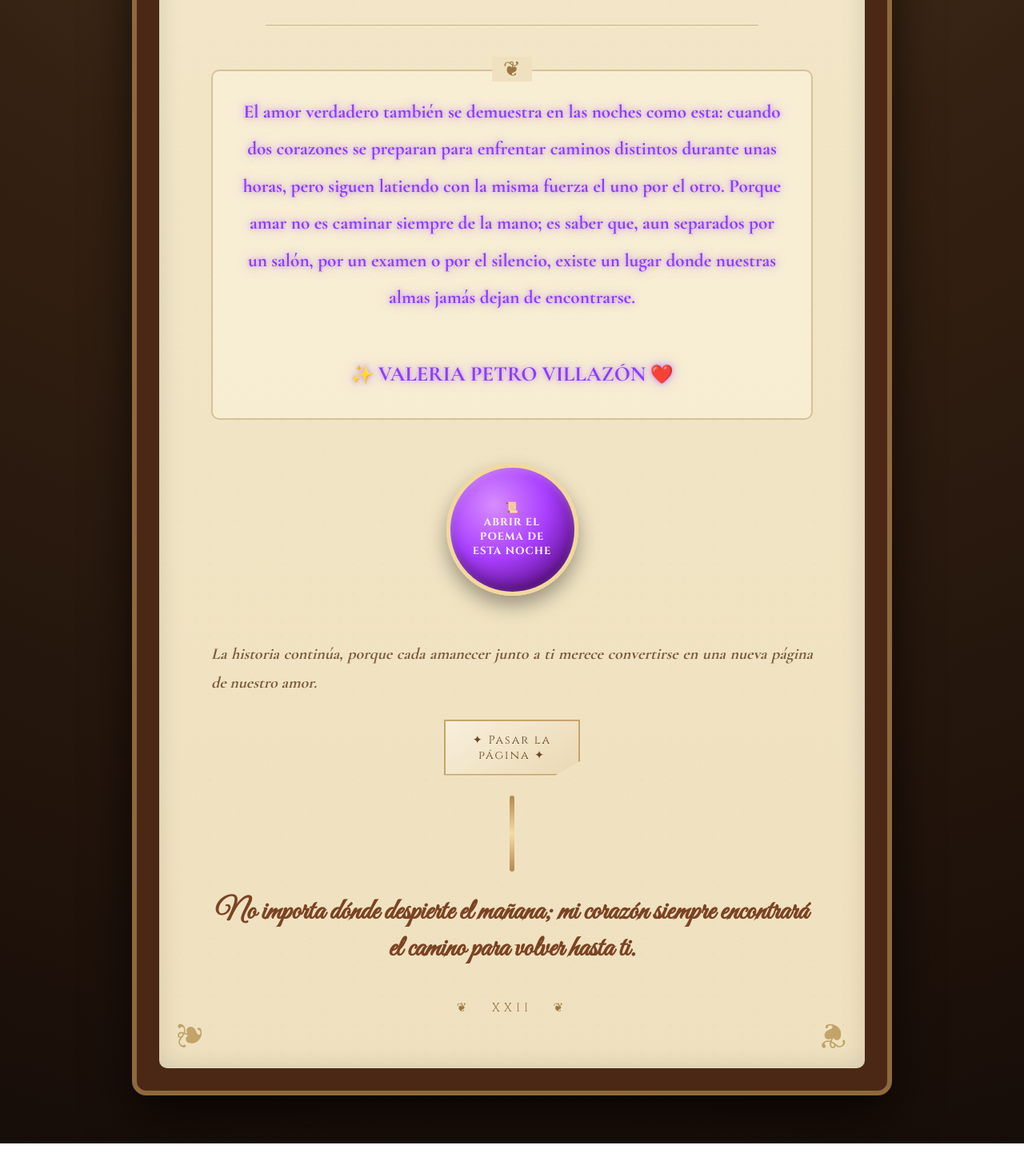
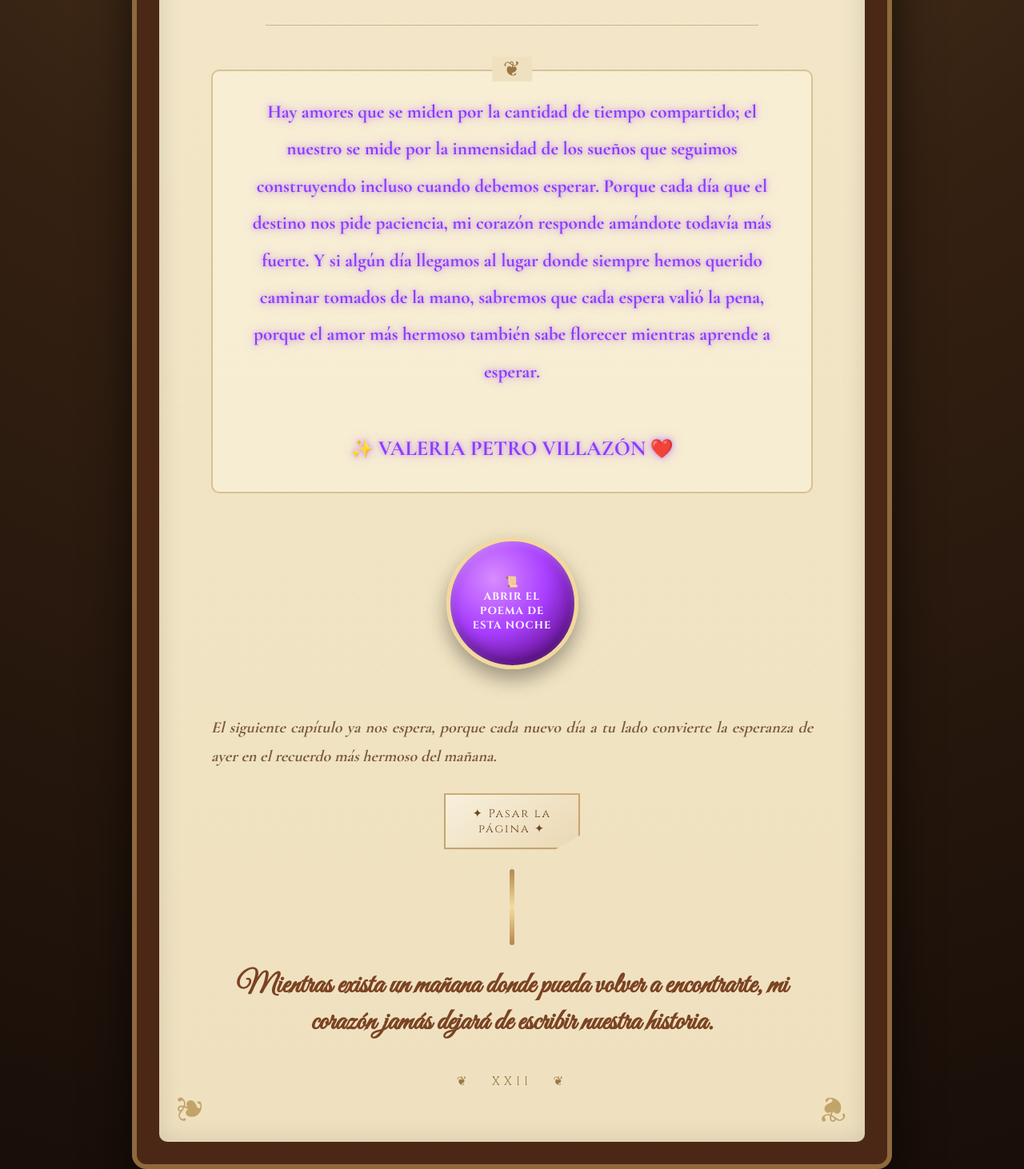
Before and after one commit to j8753741-eng/Lunes-27-de-julio-del-2026---carta-cap-XXII-, a plain HTML site: page index.html in a window 1280 px wide. Shown: the part 2900-4362 px from the top of the page at 80% size. Before the commit the page ends 4330 px from the top, so only its background shows below. Drawn offline with nearby package versions, Linux system fonts and the light colour scheme.

Commit message:
Update love-themed text in index.html

```diff
--- a/index.html
+++ b/index.html
@@ -526,7 +526,7 @@ text-shadow:
 
 <strong>
 
-El amor verdadero también se demuestra en las noches como esta: cuando dos corazones se preparan para enfrentar caminos distintos durante unas horas, pero siguen latiendo con la misma fuerza el uno por el otro. Porque amar no es caminar siempre de la mano; es saber que, aun separados por un salón, por un examen o por el silencio, existe un lugar donde nuestras almas jamás dejan de encontrarse.
+Hay amores que se miden por la cantidad de tiempo compartido; el nuestro se mide por la inmensidad de los sueños que seguimos construyendo incluso cuando debemos esperar. Porque cada día que el destino nos pide paciencia, mi corazón responde amándote todavía más fuerte. Y si algún día llegamos al lugar donde siempre hemos querido caminar tomados de la mano, sabremos que cada espera valió la pena, porque el amor más hermoso también sabe florecer mientras aprende a esperar.
 
 <br><br>
 
@@ -535,6 +535,7 @@ El amor verdadero también se demuestra en las noches como esta: cuando dos cora
 </strong>
 
 </p>
+
 </div>
 
 <style>
@@ -675,7 +676,7 @@ ESTA NOCHE
 
 <strong>
 
-La historia continúa, porque cada amanecer junto a ti merece convertirse en una nueva página de nuestro amor.
+El siguiente capítulo ya nos espera, porque cada nuevo día a tu lado convierte la esperanza de ayer en el recuerdo más hermoso del mañana.
 
 </strong>
 
@@ -700,7 +701,7 @@ class="page-corner">
 
 <strong>
 
-No importa dónde despierte el mañana; mi corazón siempre encontrará el camino para volver hasta ti.
+Mientras exista un mañana donde pueda volver a encontrarte, mi corazón jamás dejará de escribir nuestra historia.
 
 </strong>
 
```
